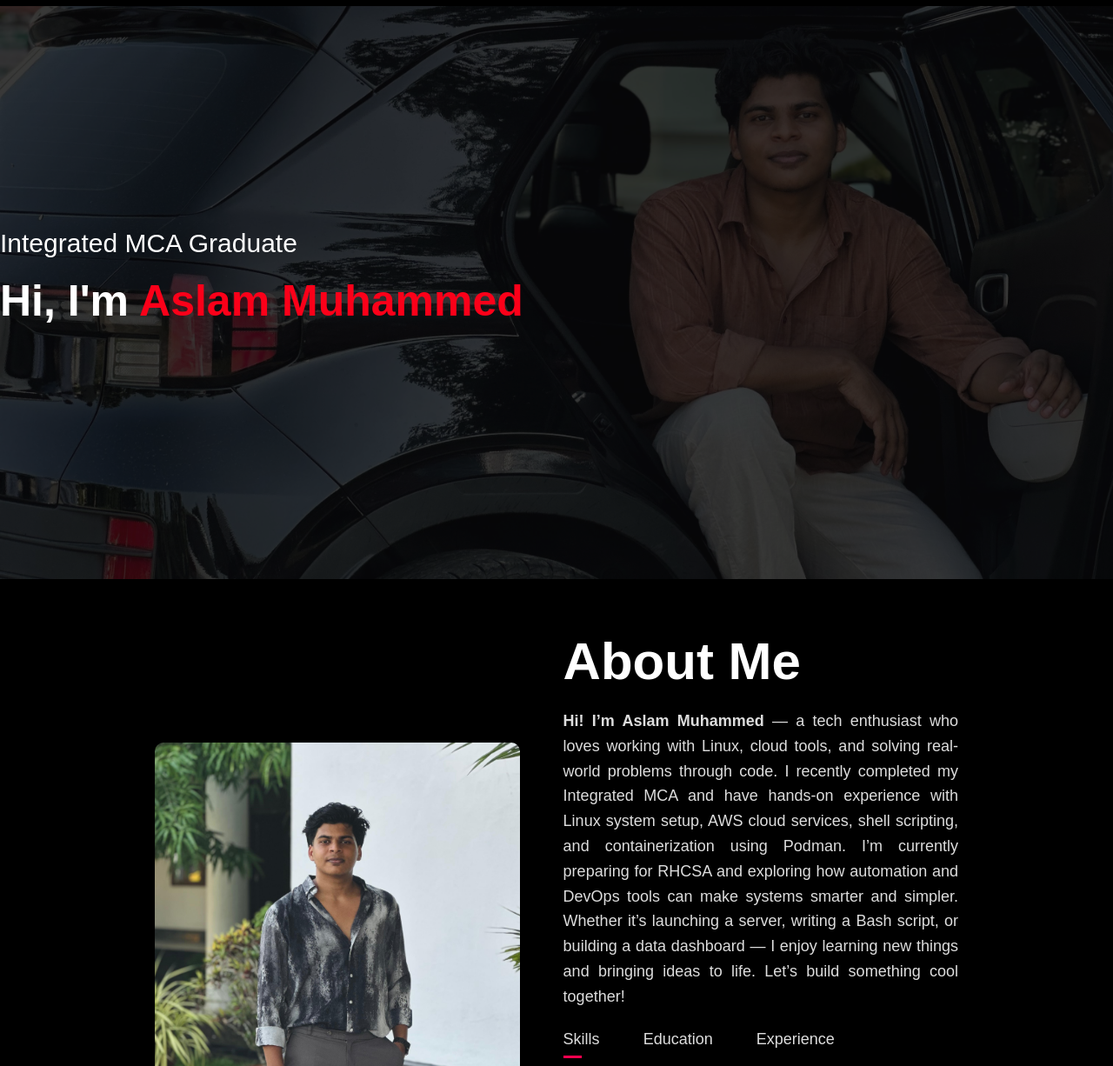
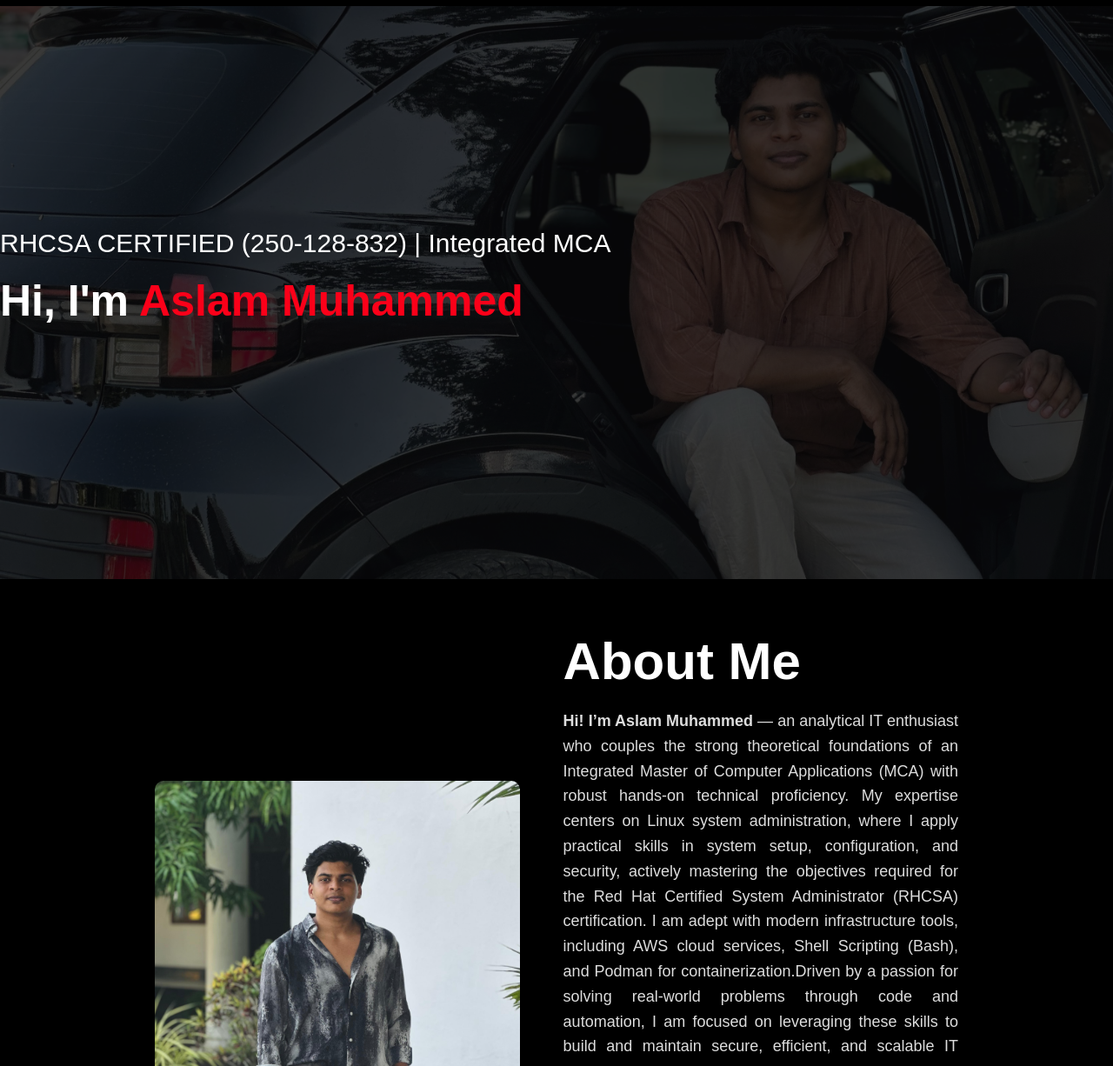
Before and after one commit to azlam543/Portfolio, a plain HTML site: page index.html in a window 1280 px wide. Shown: the part 54-1280 px from the top of the page at 87% size. Drawn offline with Linux system fonts and the light colour scheme.

Commit message:
ADDED CERITFICATION
Updated personal information and project descriptions in the HTML file.

```diff
--- a/index.html
+++ b/index.html
@@ -24,7 +24,7 @@
         </nav>
          </div>
         <div class="header-text">
-            <p>Integrated MCA Graduate </p>
+            <p>RHCSA CERTIFIED  (250-128-832) | Integrated MCA</p>
             <h1>Hi, I'm <span>Aslam Muhammed</span></h1>
        </div>
         </div>
@@ -38,9 +38,9 @@
             </div>
             <div class="about-col-2">
 <h1 class="sub-title">About Me</h1>
-                <p><b>Hi! I’m Aslam Muhammed</b> — a tech enthusiast who loves working with Linux, cloud tools, and solving real-world problems through code.
- I recently completed my Integrated MCA and have hands-on experience with Linux system setup, AWS cloud services, shell scripting, and containerization using Podman. I’m currently preparing for RHCSA and exploring how automation and DevOps tools can make systems smarter and simpler.
- Whether it’s launching a server, writing a Bash script, or building a data dashboard — I enjoy learning new things and bringing ideas to life. Let’s build something cool together!</p>
+                <p><b>Hi! I’m Aslam Muhammed</b> — an analytical IT enthusiast who couples the strong theoretical foundations of an Integrated Master of Computer Applications (MCA) with robust hands-on technical proficiency.
+                    My expertise centers on Linux system administration, where I apply practical skills in system setup, configuration, and security, actively mastering the objectives required for the Red Hat Certified System Administrator (RHCSA) certification.
+                    I am adept with modern infrastructure tools, including AWS cloud services, Shell Scripting (Bash), and Podman for containerization.Driven by a passion for solving real-world problems through code and automation, I am focused on leveraging these skills to build and maintain secure, efficient, and scalable IT systems.</p>
             <div class="tab-titles">
                 <p class="tab-links active-link" onclick="opentab('skills')">Skills</p>
                 <p class="tab-links"onclick="opentab('education')">Education</p>
```
